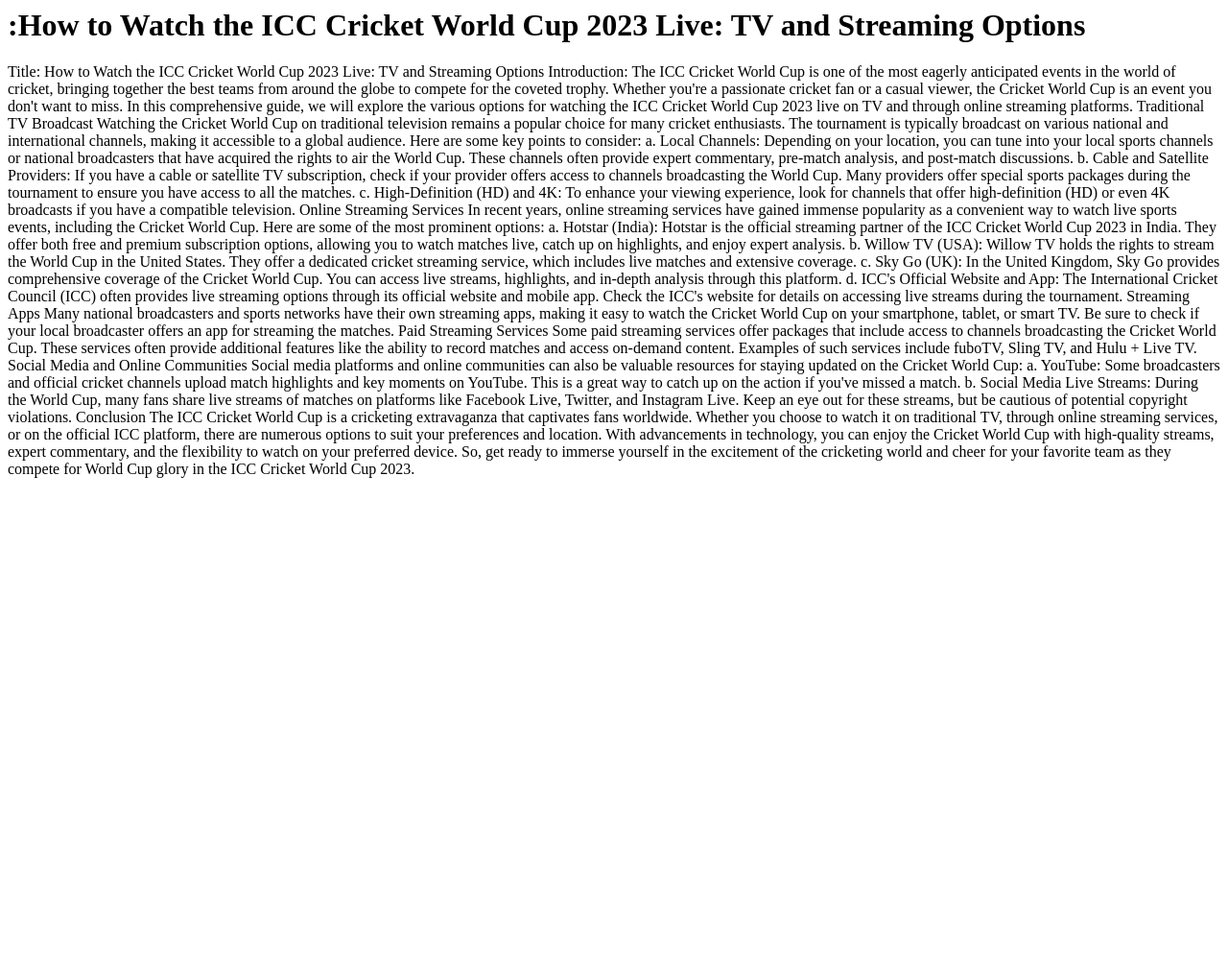
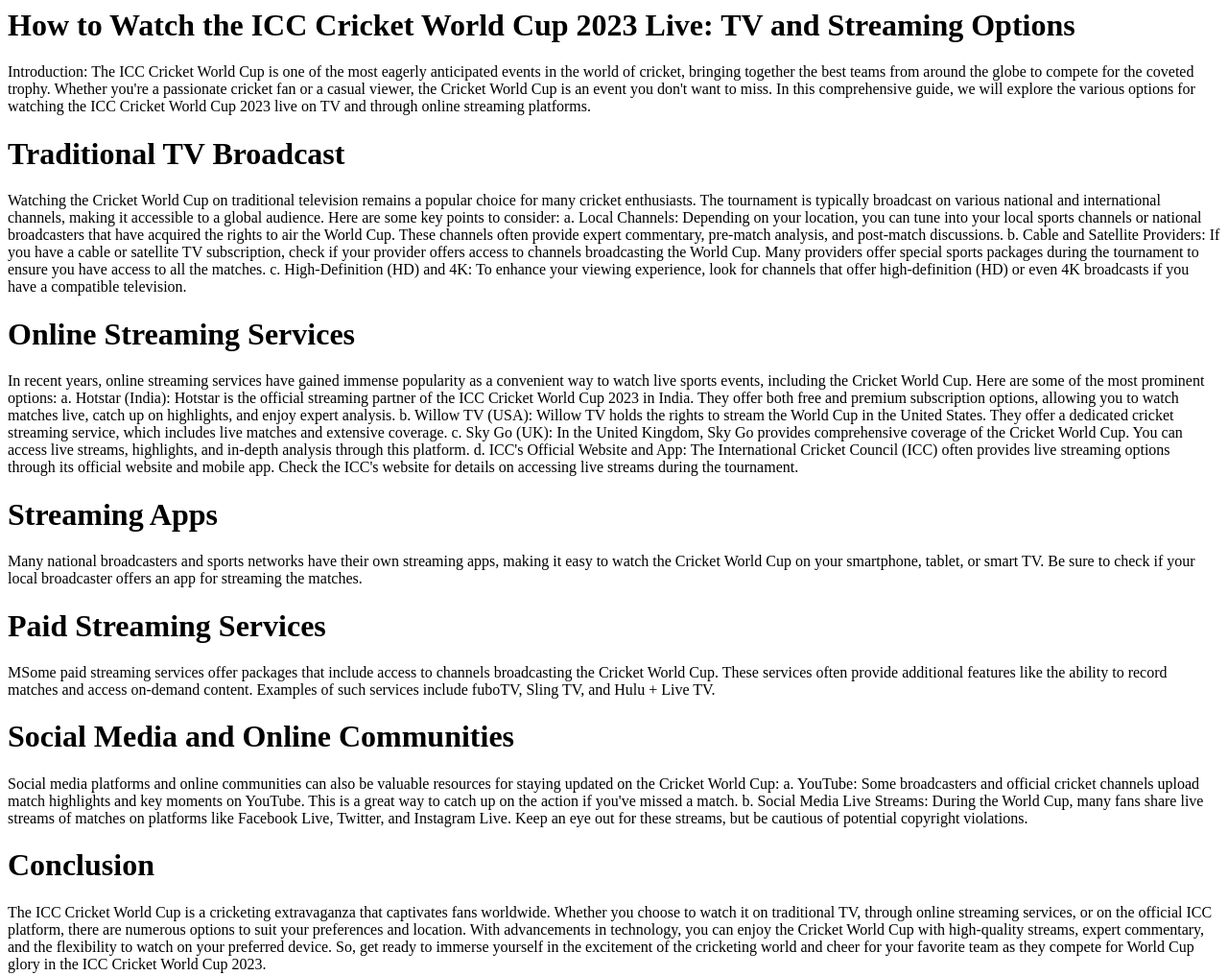
Before and after one commit to tanayjagdale1/live-cricket-world-cup-2023, a plain HTML site: page index.html in a window 1280 px wide. Shown: the whole page at 96% size. Before the commit the page ends 800 px from the top, so only its background shows below. Drawn offline with Linux system fonts and the light colour scheme.

Commit message:
index.html

```diff
--- a/index.html
+++ b/index.html
@@ -1,26 +1,23 @@
 <html>
 <head>
-<title: How to Watch the ICC Cricket World Cup 2023 Live: TV and Streaming Options</title>
+<title>How to Watch the ICC Cricket World Cup 2023 Live: TV and Streaming Options</title>
 </head>
 <body>
-<h1>:How to Watch the ICC Cricket World Cup 2023 Live: TV and Streaming Options</h1>
-<p>Title: How to Watch the ICC Cricket World Cup 2023 Live: TV and Streaming Options
+<h1>How to Watch the ICC Cricket World Cup 2023 Live: TV and Streaming Options</h1>
+<p>Introduction: The ICC Cricket World Cup is one of the most eagerly anticipated events in the world of cricket, bringing together the best teams from around the globe to compete for the coveted trophy. Whether you're a passionate cricket fan or a casual viewer, the Cricket World Cup is an event you don't want to miss. In this comprehensive guide, we will explore the various options for watching the ICC Cricket World Cup 2023 live on TV and through online streaming platforms.
+</p>
 
-Introduction: The ICC Cricket World Cup is one of the most eagerly anticipated events in the world of cricket, bringing together the best teams from around the globe to compete for the coveted trophy. Whether you're a passionate cricket fan or a casual viewer, the Cricket World Cup is an event you don't want to miss. In this comprehensive guide, we will explore the various options for watching the ICC Cricket World Cup 2023 live on TV and through online streaming platforms.
-
-Traditional TV Broadcast
-
-Watching the Cricket World Cup on traditional television remains a popular choice for many cricket enthusiasts. The tournament is typically broadcast on various national and international channels, making it accessible to a global audience. Here are some key points to consider:
+<h1>Traditional TV Broadcast</h1>
+<p>Watching the Cricket World Cup on traditional television remains a popular choice for many cricket enthusiasts. The tournament is typically broadcast on various national and international channels, making it accessible to a global audience. Here are some key points to consider:
 
 a. Local Channels: Depending on your location, you can tune into your local sports channels or national broadcasters that have acquired the rights to air the World Cup. These channels often provide expert commentary, pre-match analysis, and post-match discussions.
 
 b. Cable and Satellite Providers: If you have a cable or satellite TV subscription, check if your provider offers access to channels broadcasting the World Cup. Many providers offer special sports packages during the tournament to ensure you have access to all the matches.
 
-c. High-Definition (HD) and 4K: To enhance your viewing experience, look for channels that offer high-definition (HD) or even 4K broadcasts if you have a compatible television.
+c. High-Definition (HD) and 4K: To enhance your viewing experience, look for channels that offer high-definition (HD) or even 4K broadcasts if you have a compatible television.</p>
 
-Online Streaming Services
-
-In recent years, online streaming services have gained immense popularity as a convenient way to watch live sports events, including the Cricket World Cup. Here are some of the most prominent options:
+<h1>Online Streaming Services</h1>
+<p>In recent years, online streaming services have gained immense popularity as a convenient way to watch live sports events, including the Cricket World Cup. Here are some of the most prominent options:
 
 a. Hotstar (India): Hotstar is the official streaming partner of the ICC Cricket World Cup 2023 in India. They offer both free and premium subscription options, allowing you to watch matches live, catch up on highlights, and enjoy expert analysis.
 
@@ -29,27 +26,22 @@ b. Willow TV (USA): Willow TV holds the rights to stream the World Cup in the Un
 c. Sky Go (UK): In the United Kingdom, Sky Go provides comprehensive coverage of the Cricket World Cup. You can access live streams, highlights, and in-depth analysis through this platform.
 
 d. ICC's Official Website and App: The International Cricket Council (ICC) often provides live streaming options through its official website and mobile app. Check the ICC's website for details on accessing live streams during the tournament.
+</p>
 
-Streaming Apps
+<h1>Streaming Apps</h1>
+<p>Many national broadcasters and sports networks have their own streaming apps, making it easy to watch the Cricket World Cup on your smartphone, tablet, or smart TV. Be sure to check if your local broadcaster offers an app for streaming the matches.</p>
 
-Many national broadcasters and sports networks have their own streaming apps, making it easy to watch the Cricket World Cup on your smartphone, tablet, or smart TV. Be sure to check if your local broadcaster offers an app for streaming the matches.
+<h1>Paid Streaming Services</h1>
+<p>MSome paid streaming services offer packages that include access to channels broadcasting the Cricket World Cup. These services often provide additional features like the ability to record matches and access on-demand content. Examples of such services include fuboTV, Sling TV, and Hulu + Live TV.</p>
 
-Paid Streaming Services
-
-Some paid streaming services offer packages that include access to channels broadcasting the Cricket World Cup. These services often provide additional features like the ability to record matches and access on-demand content. Examples of such services include fuboTV, Sling TV, and Hulu + Live TV.
-
-Social Media and Online Communities
-
-Social media platforms and online communities can also be valuable resources for staying updated on the Cricket World Cup:
+<h1>Social Media and Online Communities</h1>
+<p>Social media platforms and online communities can also be valuable resources for staying updated on the Cricket World Cup:
 
 a. YouTube: Some broadcasters and official cricket channels upload match highlights and key moments on YouTube. This is a great way to catch up on the action if you've missed a match.
 
-b. Social Media Live Streams: During the World Cup, many fans share live streams of matches on platforms like Facebook Live, Twitter, and Instagram Live. Keep an eye out for these streams, but be cautious of potential copyright violations.
+b. Social Media Live Streams: During the World Cup, many fans share live streams of matches on platforms like Facebook Live, Twitter, and Instagram Live. Keep an eye out for these streams, but be cautious of potential copyright violations.</p>
 
-Conclusion
-
-The ICC Cricket World Cup is a cricketing extravaganza that captivates fans worldwide. Whether you choose to watch it on traditional TV, through online streaming services, or on the official ICC platform, there are numerous options to suit your preferences and location. With advancements in technology, you can enjoy the Cricket World Cup with high-quality streams, expert commentary, and the flexibility to watch on your preferred device. So, get ready to immerse yourself in the excitement of the cricketing world and cheer for your favorite team as they compete for World Cup glory in the ICC Cricket World Cup 2023.
-
-</p>
+<h1>Conclusion</h1>
+<p>The ICC Cricket World Cup is a cricketing extravaganza that captivates fans worldwide. Whether you choose to watch it on traditional TV, through online streaming services, or on the official ICC platform, there are numerous options to suit your preferences and location. With advancements in technology, you can enjoy the Cricket World Cup with high-quality streams, expert commentary, and the flexibility to watch on your preferred device. So, get ready to immerse yourself in the excitement of the cricketing world and cheer for your favorite team as they compete for World Cup glory in the ICC Cricket World Cup 2023.</p>
 </body>
 </html>
```
